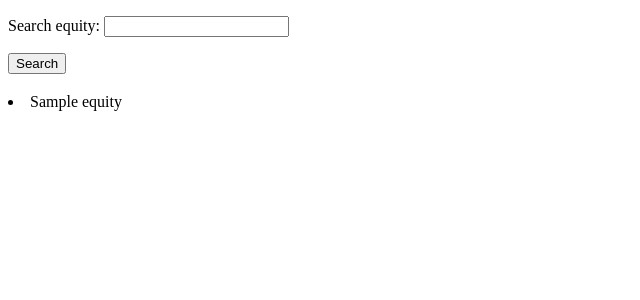
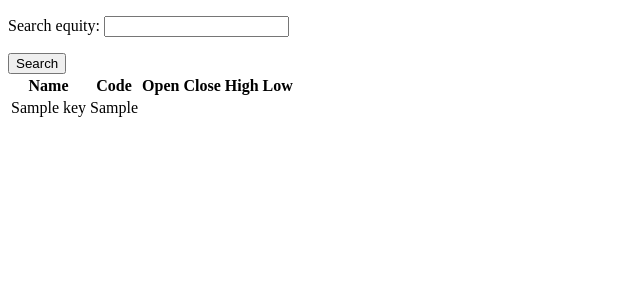
Before and after one commit to pranav1601/bhavcopy-equities, a Django app: template equity/templates/index.html in a window 1280 px wide. Shown: the top 300 px of the page, without its empty margins (0-640 px from the left). Run offline with Django 3.2, Linux system fonts and the light colour scheme; tables that the repository leaves empty hold one stand-in row (values such as "Sample post"); the template is opened without the code that fills it: values that come from a table or form of the project are taken from there, most other values are stand-ins (such as "Sample title", 1, 10 or a date in 2020).

Commit message:
put name code open close high low on the front end

```diff
--- a/equity/templates/index.html
+++ b/equity/templates/index.html
@@ -11,16 +11,25 @@
             {% csrf_token %}
             {{ form.as_p }}
             <button type="submit" class="save btn btn-default">Search</button>
-    </form>
-        <div>
-            <div>
-                <div>
-                    <h3></h3>
-                    {% for equity in text%}
-                    <li>{{equity}}</li>
-                    {% endfor %}
-                </div>
-            </div>
-        </div>
+        </form>
+        <table>
+            <tr>
+                <th>Name</th>
+                <th>Code</th>
+                <th>Open</th>
+                <th>Close</th>
+                <th>High</th>
+                <th>Low</th>
+            </tr>
+            {% for key,value in text.items%}
+            <tr>
+                <td>{{key}}</td>
+                {% for key2,value2 in value.items%}
+                    <td>{{value2}}</td>
+                {% endfor %}
+            </tr>
+            {% endfor %}
+        </table>
+
     </body>
 </html>
--- a/equity/utils.py
+++ b/equity/utils.py
@@ -21,5 +21,4 @@ def bhavcopy():
     with zipfile.ZipFile(target_zip, "r") as compressed_file:
         compressed_file.extractall(Path(target_zip).parent)
     df=pd.read_csv(os.path.join(download_path,'EQ300421.CSV'))
-    print(df.head())
     return df
--- a/equity/views.py
+++ b/equity/views.py
@@ -21,7 +21,7 @@ def index(request):
     with r.pipeline() as pipe:
         for index,row in df.iterrows():
             equity_name=row['SC_NAME']
-            equity_desc={"code":row['SC_CODE'],"open":row['OPEN'],"high":row['HIGH'],"close":row['CLOSE'],"low":row['LOW']}
+            equity_desc={"code":str(row['SC_CODE']),"open":str(row['OPEN']),"close":str(row['CLOSE']),"high":str(row['HIGH']),"low":str(row['LOW'])}
             pipe.hmset(equity_name.encode('utf-8'),equity_desc)
         pipe.execute()
     r.bgsave()
@@ -42,6 +42,9 @@ def index(request):
 
     for key in sorted(r.keys("*")):
         equity_dict[key]=r.hgetall(key)
+    for key,value in equity_dict.items():
+        for key2,value2 in value.items():
+            print(value2)
     return render(request,'index.html',context={'text':equity_dict,'form':search})
 
 
```
